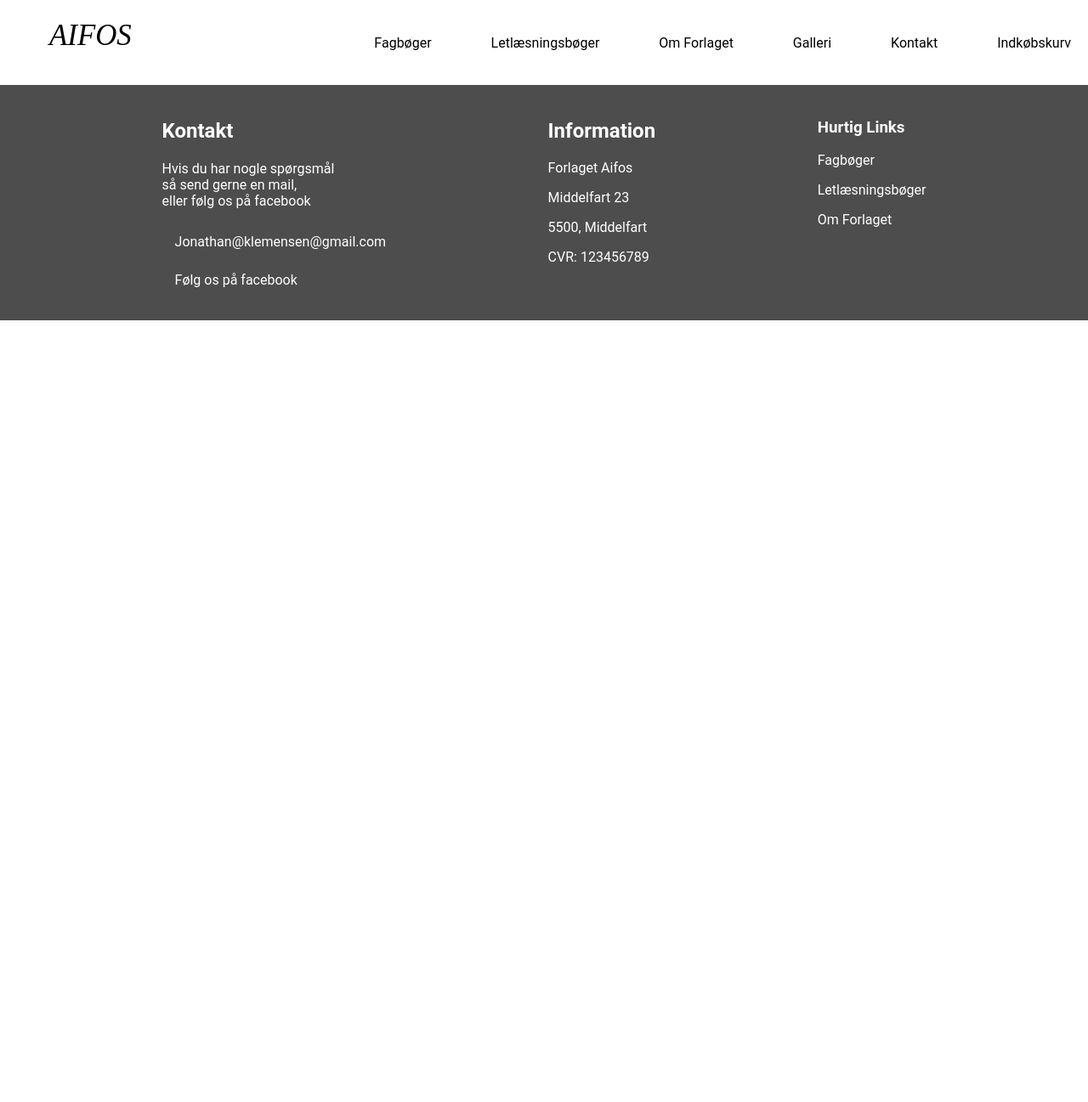
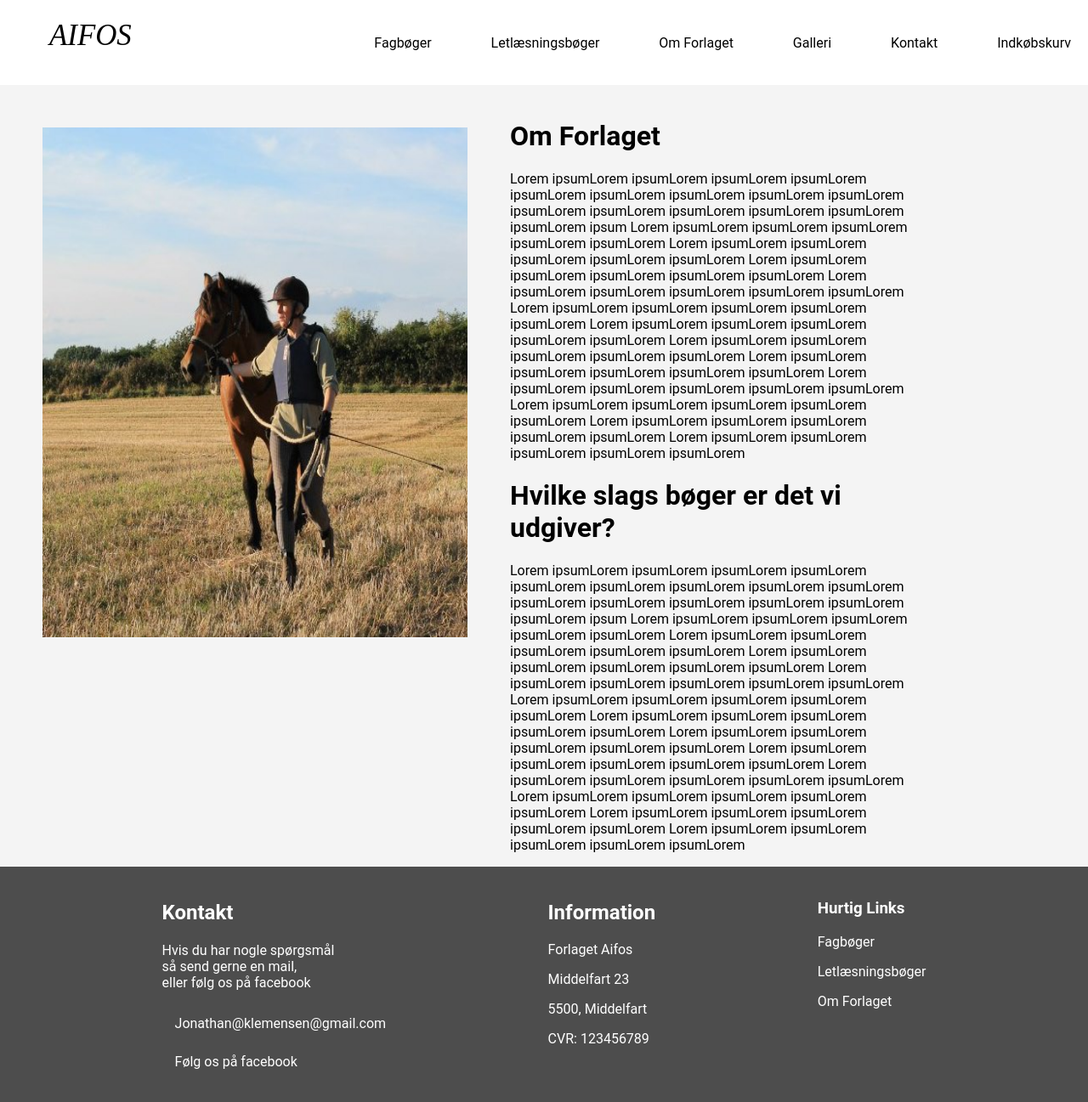
Before and after one commit to jona1411/ForlagetAifos, a web app: file About.html in a window 1280 px wide. Shown: the whole page at 85% size. Before the commit the page ends 377 px from the top, so only its background shows below. Run offline with its HTML, style and script files only (its server is not run), Linux system fonts and the light colour scheme; some libraries are stand-ins or nearby versions.

Commit message:
Created About page

```diff
--- a/About.html
+++ b/About.html
@@ -22,6 +22,29 @@
             <a href="#">Galleri</a>
             <a href="/ContactPage.html">Kontakt </a>
             <a href="#">Indkøbskurv</a>
+        </div>
+    </div>
+    <div class="About">
+        <div class="About--content">
+            <div class="About--content--image">
+                <img src="Images/mette.jpg" >
+            </div>
+        <div class="About--content--details">
+            <h1>Om Forlaget</h1>
+            <p >Lorem ipsumLorem ipsumLorem ipsumLorem ipsumLorem ipsumLorem ipsumLorem ipsumLorem ipsumLorem ipsumLorem ipsumLorem ipsumLorem ipsumLorem ipsumLorem ipsumLorem ipsumLorem ipsum
+                Lorem ipsumLorem ipsumLorem ipsumLorem ipsumLorem ipsumLorem Lorem ipsumLorem ipsumLorem ipsumLorem ipsumLorem ipsumLorem Lorem ipsumLorem ipsumLorem ipsumLorem ipsumLorem ipsumLorem
+                Lorem ipsumLorem ipsumLorem ipsumLorem ipsumLorem ipsumLorem Lorem ipsumLorem ipsumLorem ipsumLorem ipsumLorem ipsumLorem Lorem ipsumLorem ipsumLorem ipsumLorem ipsumLorem ipsumLorem
+                Lorem ipsumLorem ipsumLorem ipsumLorem ipsumLorem ipsumLorem Lorem ipsumLorem ipsumLorem ipsumLorem ipsumLorem ipsumLorem Lorem ipsumLorem ipsumLorem ipsumLorem ipsumLorem ipsumLorem
+                Lorem ipsumLorem ipsumLorem ipsumLorem ipsumLorem ipsumLorem Lorem ipsumLorem ipsumLorem ipsumLorem ipsumLorem ipsumLorem Lorem ipsumLorem ipsumLorem ipsumLorem ipsumLorem ipsumLorem
+            </p >
+            <h1>Hvilke slags bøger er det vi udgiver?</h1>
+            <p >Lorem ipsumLorem ipsumLorem ipsumLorem ipsumLorem ipsumLorem ipsumLorem ipsumLorem ipsumLorem ipsumLorem ipsumLorem ipsumLorem ipsumLorem ipsumLorem ipsumLorem ipsumLorem ipsum
+                Lorem ipsumLorem ipsumLorem ipsumLorem ipsumLorem ipsumLorem Lorem ipsumLorem ipsumLorem ipsumLorem ipsumLorem ipsumLorem Lorem ipsumLorem ipsumLorem ipsumLorem ipsumLorem ipsumLorem
+                Lorem ipsumLorem ipsumLorem ipsumLorem ipsumLorem ipsumLorem Lorem ipsumLorem ipsumLorem ipsumLorem ipsumLorem ipsumLorem Lorem ipsumLorem ipsumLorem ipsumLorem ipsumLorem ipsumLorem
+                Lorem ipsumLorem ipsumLorem ipsumLorem ipsumLorem ipsumLorem Lorem ipsumLorem ipsumLorem ipsumLorem ipsumLorem ipsumLorem Lorem ipsumLorem ipsumLorem ipsumLorem ipsumLorem ipsumLorem
+                Lorem ipsumLorem ipsumLorem ipsumLorem ipsumLorem ipsumLorem Lorem ipsumLorem ipsumLorem ipsumLorem ipsumLorem ipsumLorem Lorem ipsumLorem ipsumLorem ipsumLorem ipsumLorem ipsumLorem
+            </p >
+        </div>
         </div>
     </div>
 
--- a/CSS/_partial.scss
+++ b/CSS/_partial.scss
@@ -5,7 +5,6 @@
 }
 img {
     max-width: 100%;
-
 }
 
 main {
--- a/CSS/style.css
+++ b/CSS/style.css
@@ -466,4 +466,34 @@
 .products .products--overview .product--card button:hover {
   opacity: 0.5;
 }
+
+.About {
+  height: auto;
+}
+
+.About .About--content {
+  display: -webkit-box;
+  display: -ms-flexbox;
+  display: flex;
+  -webkit-box-orient: horizontal;
+  -webkit-box-direction: normal;
+      -ms-flex-direction: row;
+          flex-direction: row;
+}
+
+.About .About--content .About--content--image {
+  margin: 50px;
+  height: auto;
+}
+
+.About .About--content .About--content--image img {
+  width: 500px;
+  height: 600px;
+  max-width: 500px;
+}
+
+.About .About--content .About--content--details {
+  padding-right: 15%;
+  padding-top: 20px;
+}
 /*# sourceMappingURL=style.css.map */
--- a/CSS/style.scss
+++ b/CSS/style.scss
@@ -278,9 +278,6 @@
     padding-left: 15px;
     padding-bottom: 20px;
     background-color: #F4F4F4;
-    img {
-
-    }
     .gallery--image {
         width: 100%;
         height: 100%;
@@ -382,3 +379,28 @@
     }
 }
 //end
+
+//About page start
+.About {
+    height: auto;
+    .About--content {
+    display: flex;
+    flex-direction: row;
+        .About--content--image {
+            margin: 50px;
+            height: auto;
+
+            img {
+                width:500px;
+                height:600px;
+                max-width: 500px;
+
+            }
+        }
+        .About--content--details {
+           padding-right: 15%;
+           padding-top: 20px;
+
+        }
+    }
+}
```
Also changed, not shown: Images/mette.jpg (added), 1 other file.
